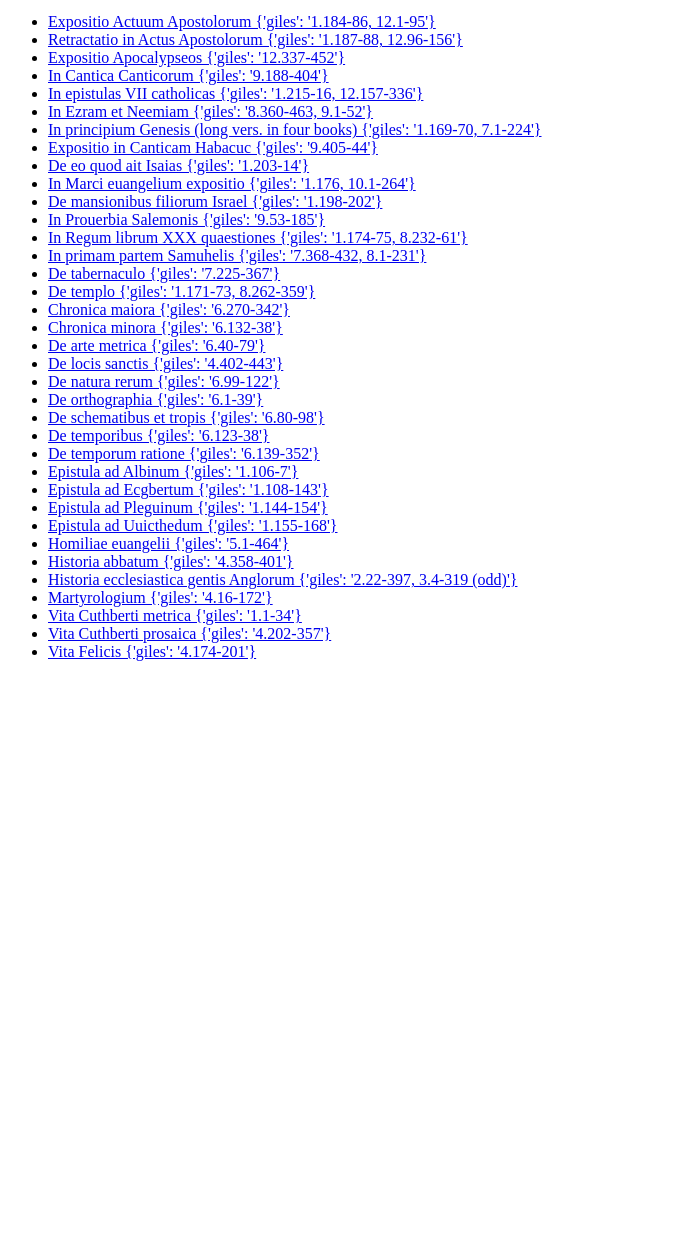
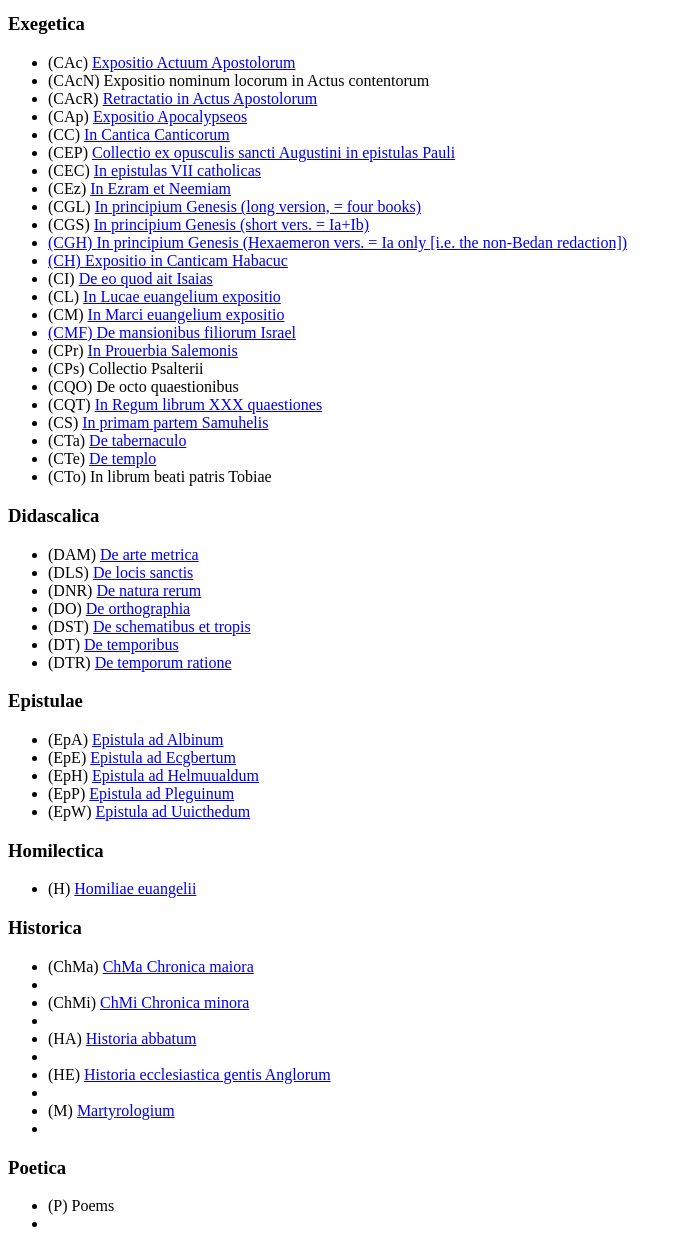
Before and after one commit to jwestgard/openbede, a plain HTML site: page docs/index.html in a window 1280 px wide. Shown: the part 100-1336 px from the top of the page, without its empty margins (0-683 px from the left). Before the commit the page ends 800 px from the top, so only its background shows below. Drawn offline with Linux system fonts and the light colour scheme.

Commit message:
hierarchical contents page

```diff
--- a/docs/index.html
+++ b/docs/index.html
@@ -5,42 +5,79 @@
     <body>
         <h1>The Open Bede</h1>
         <h2>List of Works</h2>
+        <h3>Exegetica</h3>
         <ul>
-<li><a href="CAc.html">Expositio Actuum Apostolorum {'giles': '1.184-86, 12.1-95'}</a></li>
-<li><a href="CAcR.html">Retractatio in Actus Apostolorum {'giles': '1.187-88, 12.96-156'}</a></li>
-<li><a href="CAp.html">Expositio Apocalypseos {'giles': '12.337-452'}</a></li>
-<li><a href="CC.html">In Cantica Canticorum {'giles': '9.188-404'}</a></li>
-<li><a href="CEC.html">In epistulas VII catholicas {'giles': '1.215-16, 12.157-336'}</a></li>
-<li><a href="CEz.html">In Ezram et Neemiam {'giles': '8.360-463, 9.1-52'}</a></li>
-<li><a href="CGL.html">In principium Genesis (long vers. in four books) {'giles': '1.169-70, 7.1-224'}</a></li>
-<li><a href="CH.html">Expositio in Canticam Habacuc {'giles': '9.405-44'}</a></li>
-<li><a href="CI.html">De eo quod ait Isaias {'giles': '1.203-14'}</a></li>
-<li><a href="CM.html">In Marci euangelium expositio {'giles': '1.176, 10.1-264'}</a></li>
-<li><a href="CMF.html">De mansionibus filiorum Israel {'giles': '1.198-202'}</a></li>
-<li><a href="CPr.html">In Prouerbia Salemonis {'giles': '9.53-185'}</a></li>
-<li><a href="CQT.html">In Regum librum XXX quaestiones {'giles': '1.174-75, 8.232-61'}</a></li>
-<li><a href="CS.html">In primam partem Samuhelis {'giles': '7.368-432, 8.1-231'}</a></li>
-<li><a href="CTa.html">De tabernaculo {'giles': '7.225-367'}</a></li>
-<li><a href="CTe.html">De templo {'giles': '1.171-73, 8.262-359'}</a></li>
-<li><a href="ChMa.html">Chronica maiora {'giles': '6.270-342'}</a></li>
-<li><a href="ChMi.html">Chronica minora {'giles': '6.132-38'}</a></li>
-<li><a href="DAM.html">De arte metrica {'giles': '6.40-79'}</a></li>
-<li><a href="DLS.html">De locis sanctis {'giles': '4.402-443'}</a></li>
-<li><a href="DNR.html">De natura rerum {'giles': '6.99-122'}</a></li>
-<li><a href="DO.html">De orthographia {'giles': '6.1-39'}</a></li>
-<li><a href="DST.html">De schematibus et tropis {'giles': '6.80-98'}</a></li>
-<li><a href="DT.html">De temporibus {'giles': '6.123-38'}</a></li>
-<li><a href="DTR.html">De temporum ratione {'giles': '6.139-352'}</a></li>
-<li><a href="EpA.html">Epistula ad Albinum {'giles': '1.106-7'}</a></li>
-    <li><a href="EpE.html">Epistula ad Ecgbertum {'giles': '1.108-143'}</a></li>
-    <li><a href="EpP.html">Epistula ad Pleguinum {'giles': '1.144-154'}</a></li>
-    <li><a href="EpW.html">Epistula ad Uuicthedum {'giles': '1.155-168'}</a></li>
-    <li><a href="H.html">Homiliae euangelii {'giles': '5.1-464'}</a></li>
-    <li><a href="HAB.html">Historia abbatum {'giles': '4.358-401'}</a></li>
-    <li><a href="HE.html">Historia ecclesiastica gentis Anglorum {'giles': '2.22-397, 3.4-319 (odd)'}</a></li>
-    <li><a href="M.html">Martyrologium {'giles': '4.16-172'}</a></li>
-    <li><a href="VCM.html">Vita Cuthberti metrica {'giles': '1.1-34'}</a></li>
-    <li><a href="VCP.html">Vita Cuthberti prosaica {'giles': '4.202-357'}</a></li>
-    <li><a href="VF.html">Vita Felicis {'giles': '4.174-201'}</a></li>
+            <li>(CAc) <a href="CAc.html">Expositio Actuum Apostolorum</a></li>
+            <li>(CAcN) Expositio nominum locorum in Actus contentorum</li>
+            <li>(CAcR) <a href="CAcR.html">Retractatio in Actus Apostolorum</a></li>
+            <li>(CAp) <a href="CAp.html">Expositio Apocalypseos</a></li>
+            <li>(CC) <a href="CC.html">In Cantica Canticorum</a></li>
+            <li>(CEP) <a href="CEP.html">Collectio ex opusculis sancti Augustini in epistulas Pauli</a></li>
+            <li>(CEC) <a href="CEC.html">In epistulas VII catholicas</a></li>
+            <li>(CEz) <a href="CEz.html">In Ezram et Neemiam</a></li>
+            <li>(CGL) <a href="CGL.html">In principium Genesis (long version, = four books)</a></li>
+            <li>(CGS) <a href="CGS.html">In principium Genesis (short vers. = Ia+Ib)</li>
+            <li>(CGH) <a href="CGH.html">In principium Genesis (Hexaemeron vers. = Ia only [i.e. the non-Bedan redaction])</li>
+            <li>(CH) <a href="CH.html">Expositio in Canticam Habacuc</a></li>
+            <li>(CI) <a href="CI.html">De eo quod ait Isaias</a></li>
+            <li>(CL) <a href="CL.html">In Lucae euangelium expositio</a></li>
+            <li>(CM) <a href="CM.html">In Marci euangelium expositio</li>
+            <li>(CMF) <a href="CMF.html">De mansionibus filiorum Israel</a></li>
+            <li>(CPr) <a href="CPr.html">In Prouerbia Salemonis</a></li>
+            <li>(CPs) Collectio Psalterii</li>
+            <li>(CQO) De octo quaestionibus</li>
+            <li>(CQT) <a href="CQT.html">In Regum librum XXX quaestiones</a></li>
+            <li>(CS) <a href="CS.html">In primam partem Samuhelis</a></li>
+            <li>(CTa) <a href="CTa.html">De tabernaculo</a></li>
+            <li>(CTe) <a href="CTe.html">De templo</a></li>
+            <li>(CTo) In librum beati patris Tobiae</li>
+        </ul>
+
+        <h3>Didascalica</h3>
+        <ul>
+            <li>(DAM) <a href="DAM.html">De arte metrica</a></li>
+            <li>(DLS) <a href="DLS.html">De locis sanctis</a></li>
+            <li>(DNR) <a href="DNR.html">De natura rerum</a></li>
+            <li>(DO) <a href="DO.html">De orthographia</a></li>
+            <li>(DST) <a href="DST.html">De schematibus et tropis</a></li>
+            <li>(DT) <a href="DT.html">De temporibus</a></li>
+            <li>(DTR) <a href="DTR.html">De temporum ratione</a></li>
+        </ul>
+
+     <h3>Epistulae</h3>
+        <ul>
+            <li>(EpA) <a href="EpA.html">Epistula ad Albinum</a></li>
+            <li>(EpE) <a href="EpE.html">Epistula ad Ecgbertum</a></li>
+            <li>(EpH) <a href="EpH.html">Epistula ad Helmuualdum</a></li>
+            <li>(EpP) <a href="EpP.html">Epistula ad Pleguinum</a></li>
+            <li>(EpW) <a href="EpW.html">Epistula ad Uuicthedum</a></li>
+        </ul>
+
+        <h3>Homilectica</h3>
+        <ul>
+            <li>(H) <a href="H.html">Homiliae euangelii</a></li>
+        </ul>
+
+        <h3>Historica</h3>
+        <ul>
+            <li>(ChMa) <a href="ChMa.html">ChMa Chronica maiora</a><li>
+            <li>(ChMi) <a href="ChMi.html">ChMi Chronica minora</a><li>
+            <li>(HA) <a href="HAB.html">Historia abbatum</a><li>
+            <li>(HE) <a href="HE.html">Historia ecclesiastica gentis Anglorum</a><li>
+            <li>(M) <a href="M.html">Martyrologium</a><li>
+        </ul>
+
+        <h3>Poetica</h3>
+        <ul>
+            <li>(P) Poems<li>
+        </ul>
+
+        <h3>Hagiographica/h3>
+        <ul>
+            <li>(VA) Passio Anastasii<li>
+            <li>(VCP) <a href="VCP.html">Vita Cuthberti prosa</a></li>
+            <li>(VCM) <a href="VCM.html">Vita Cuthberti metrica</a></li>
+            <li>(VF) <a href="VF.html">Vita Felicis</a></li>
         </ul>
 </body>
+</html>
```
Lines whose indentation alone changed are shown as unchanged.
